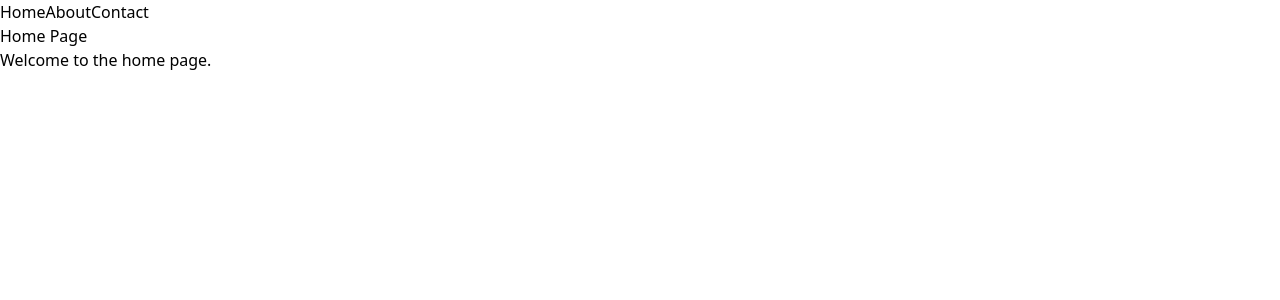
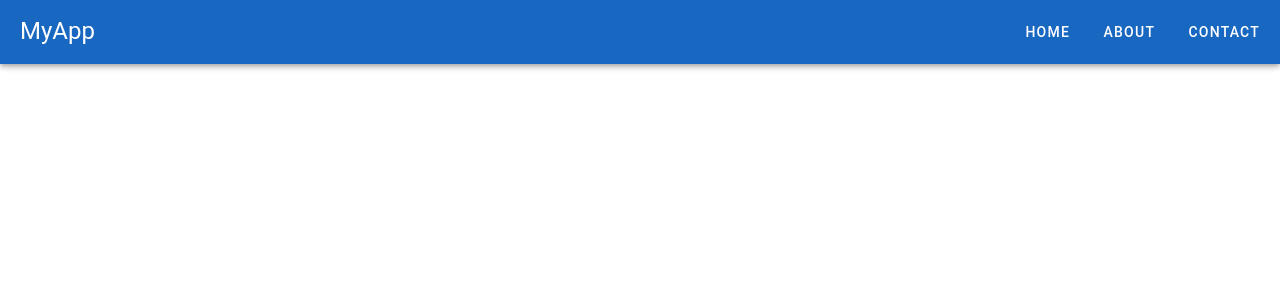
Before and after one commit to urdogan0000/coworking, a Vue app in the folder FrontEnd/: page / in a window 1280 px wide. Shown: the top 300 px of the page. Built offline with nearby package versions, Linux system fonts and the light colour scheme.

Commit message:
vuetify added

```diff
--- a/FrontEnd/package.json
+++ b/FrontEnd/package.json
@@ -15,8 +15,11 @@
   },
   "dependencies": {
     "pinia": "^2.1.7",
+    "sass": "^1.77.2",
+    "sass-loader": "^10.5.2",
     "vue": "^3.4.21",
-    "vue-router": "^4.3.0"
+    "vue-router": "^4.3.0",
+    "vuetify": "^3.6.0-beta.0.0"
   },
   "devDependencies": {
     "@rushstack/eslint-patch": "^1.8.0",
--- a/FrontEnd/src/App.vue
+++ b/FrontEnd/src/App.vue
@@ -1,12 +1,13 @@
 <script setup lang="ts">
-import { RouterLink, RouterView } from "vue-router";
+import { RouterView } from "vue-router";
 import NavBar from "./components/NavBar.vue";
 </script>
 
 <template>
-  <NavBar />
-
-  <RouterView />
+  <v-app>
+    <NavBar />
+    <RouterView />
+  </v-app>
 </template>
 
 <style scoped></style>
--- a/FrontEnd/src/components/NavBar.vue
+++ b/FrontEnd/src/components/NavBar.vue
@@ -1,33 +1,23 @@
 <template>
-  <nav class="bg-gray-800">
-    <div class="flex space-x-5 justify-center">
-      <RouterLink
-        to="/"
-        class="text-gray-300 hover:bg-gray-700 hover:text-white px-3 py-2 rounded-md text-sm font-medium"
-        >Home</RouterLink
-      >
-      <RouterLink
-        to="/about"
-        class="text-gray-300 hover:bg-gray-700 hover:text-white px-3 py-2 rounded-md text-sm font-medium"
-        >About</RouterLink
-      >
-      <RouterLink
-        to="/contact"
-        class="text-gray-300 hover:bg-gray-700 hover:text-white px-3 py-2 rounded-md text-sm font-medium"
+  <v-app-bar app color="primary" dark>
+    <v-toolbar-title class="text-h5">MyApp</v-toolbar-title>
+    <v-spacer></v-spacer>
+    <v-btn>
+      <RouterLink to="/" class="text-white no-underline">Home</RouterLink>
+    </v-btn>
+    <v-btn>
+      <RouterLink to="/about" class="text-white no-underline">About</RouterLink>
+    </v-btn>
+    <v-btn>
+      <RouterLink to="/contact" class="text-white no-underline"
         >Contact</RouterLink
       >
-    </div>
-  </nav>
+    </v-btn>
+  </v-app-bar>
 </template>
 
 <script setup lang="ts">
-import { ref } from "vue";
-
-const isMenuOpen = ref(false);
-
-const toggleMenu = () => {
-  isMenuOpen.value = !isMenuOpen.value;
-};
+import { RouterLink } from "vue-router";
 </script>
 
 <style scoped>
--- a/FrontEnd/src/main.ts
+++ b/FrontEnd/src/main.ts
@@ -3,8 +3,10 @@ import { createPinia } from "pinia";
 import "./styles/index.css";
 import App from "./App.vue";
 import router from "./router";
+import vuetify from "./plugins/vuetify"; // Import Vuetify
 
 const app = createApp(App);
+app.use(vuetify);
 
 app.use(createPinia());
 app.use(router);
--- /dev/null
+++ b/FrontEnd/src/plugins/vuetify.ts
@@ -0,0 +1,9 @@
+import { createVuetify } from "vuetify";
+import * as components from "vuetify/components";
+import * as directives from "vuetify/directives";
+import "vuetify/styles";
+
+export default createVuetify({
+  components,
+  directives,
+});
--- a/FrontEnd/src/views/AboutView.vue
+++ b/FrontEnd/src/views/AboutView.vue
@@ -1,9 +1,8 @@
 <template>
-  <div class="p-6 flex justify-center ">
+  <div class="p-6 flex justify-center m-10">
     <div>
       <h1 class="text-2xl font-bold">About Page</h1>
-    <p>Learn more about us here.</p>
+      <p>Learn more about us here.</p>
     </div>
-
   </div>
 </template>
```
Also changed, not shown: 1 other file (tests, documents, lock files or other folders).
